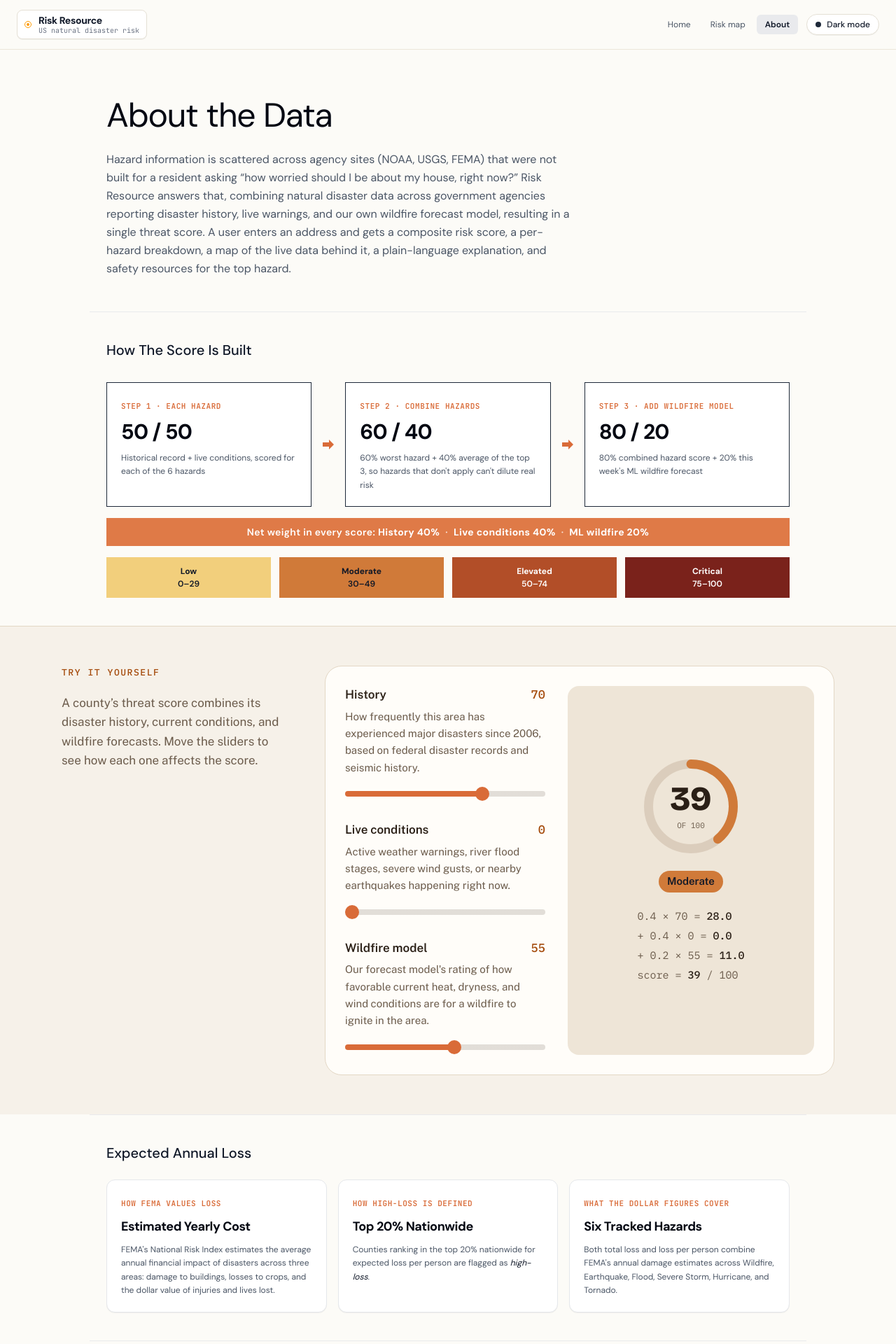
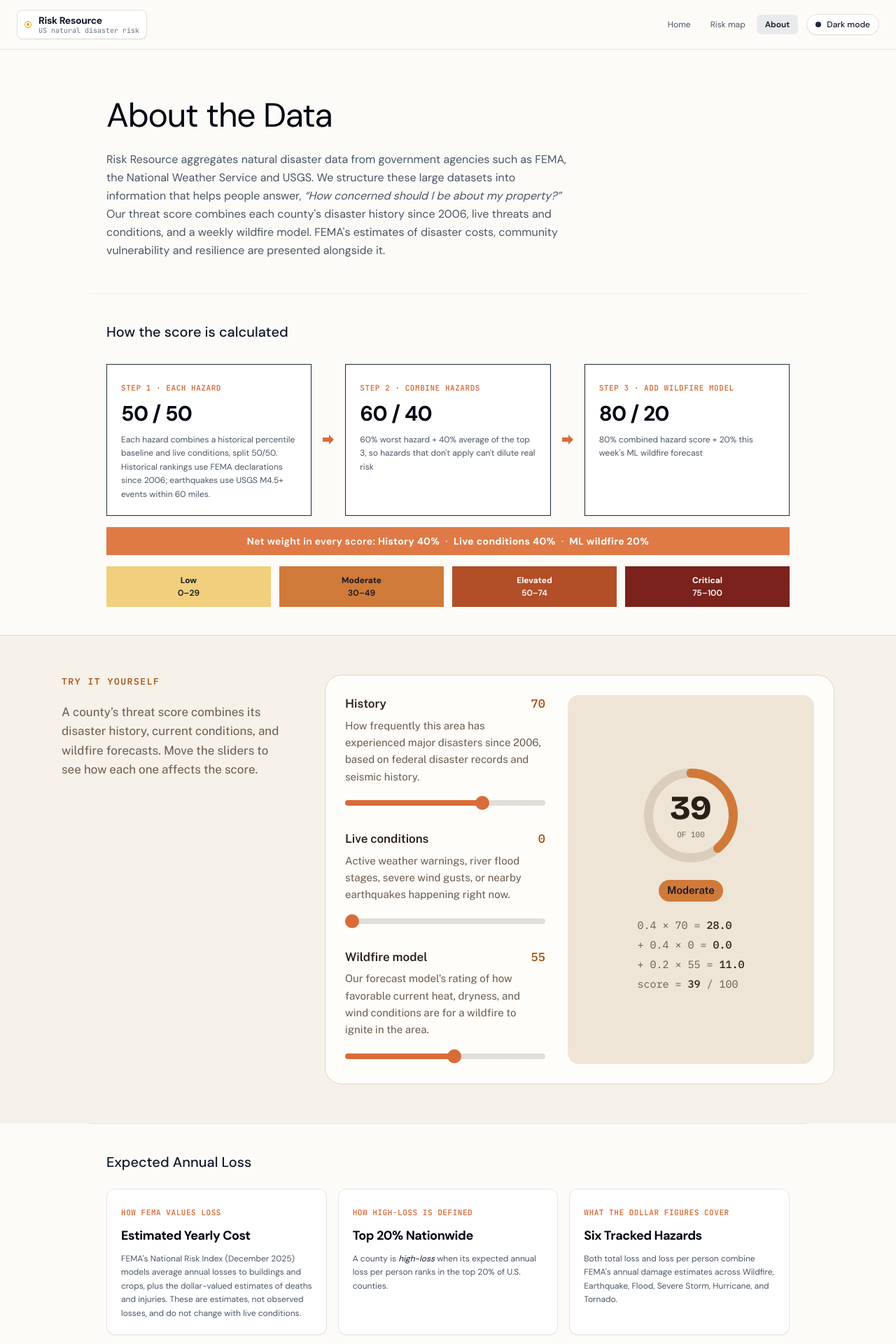
Before and after one commit to nathaniel-trueba/RiskResource, a Next.js app in the folder frontend/: page /about in a window 1280 px wide. Shown: the top 1920 px of the page at 70% size. Built offline with nearby package versions, Linux system fonts and the light colour scheme.

Commit message:
Update About page data copy

```diff
--- a/frontend/app/about/page.tsx
+++ b/frontend/app/about/page.tsx
@@ -196,20 +196,19 @@ export default function AboutDataPage() {
             About the Data
           </h1>
           <p className="text-sm sm:text-base text-gray-600 dark:text-gray-400 mt-5 leading-relaxed max-w-2xl">
-            Hazard information is scattered across agency sites (NOAA, USGS, FEMA) that were not built
-            for a resident asking &ldquo;how worried should I be about my house, right now?&rdquo; Risk
-            Resource answers that, combining natural disaster data across government agencies reporting
-            disaster history, live warnings, and our own wildfire forecast model, resulting in a single
-            threat score. A user enters an address and gets a composite risk score, a per-hazard breakdown,
-            a map of the live data behind it, a plain-language explanation, and safety resources for the
-            top hazard.
+            Risk Resource aggregates natural disaster data from government agencies such as FEMA, the
+            National Weather Service and USGS. We structure these large datasets into information that
+            helps people answer, <em>&ldquo;How concerned should I be about my property?&rdquo;</em> Our threat score
+            combines each county&apos;s disaster history since 2006, live threats and conditions, and a weekly
+            wildfire model. FEMA&apos;s estimates of disaster costs, community vulnerability and resilience are
+            presented alongside it.
           </p>
         </section>
 
         {/* Scoring Architecture Schematic */}
         <section className="max-w-5xl mx-auto px-6 py-10 border-t border-gray-200/80 dark:border-white/10">
           <div className="mb-8">
-            <h2 className="text-xl font-medium text-gray-900 dark:text-white">How The Score Is Built</h2>
+            <h2 className="text-xl font-medium text-gray-900 dark:text-white">How the score is calculated</h2>
           </div>
 
           <div className="space-y-4">
@@ -225,7 +224,7 @@ export default function AboutDataPage() {
                     50 / 50
                   </div>
                   <p className="text-xs text-gray-600 dark:text-gray-400 mt-2.5 leading-relaxed">
-                    Historical record + live conditions, scored for each of the 6 hazards
+                    Each hazard combines a historical percentile baseline and live conditions, split 50/50. Historical rankings use FEMA declarations since 2006; earthquakes use USGS M4.5+ events within 60 miles.
                   </p>
                 </div>
               </div>
@@ -320,9 +319,9 @@ export default function AboutDataPage() {
                   Estimated Yearly Cost
                 </div>
                 <p className="text-xs text-gray-600 dark:text-gray-400 mt-2.5 leading-relaxed">
-                  FEMA&apos;s National Risk Index estimates the average annual financial impact of
-                  disasters across three areas: damage to buildings, losses to crops, and the dollar
-                  value of injuries and lives lost.
+                  FEMA&apos;s National Risk Index (December 2025) models average annual losses to
+                  buildings and crops, plus the dollar-valued estimates of deaths and injuries.
+                  These are estimates, not observed losses, and do not change with live conditions.
                 </p>
               </div>
             </div>
@@ -337,8 +336,8 @@ export default function AboutDataPage() {
                   Top 20% Nationwide
                 </div>
                 <p className="text-xs text-gray-600 dark:text-gray-400 mt-2.5 leading-relaxed">
-                  Counties ranking in the top 20% nationwide for expected loss per person are flagged
-                  as <em className="text-gray-900 dark:text-gray-200">high-loss</em>.
+                  A county is <em className="text-gray-900 dark:text-gray-200">high-loss</em> when its
+                  expected annual loss per person ranks in the top 20% of U.S. counties.
                 </p>
               </div>
             </div>
```
